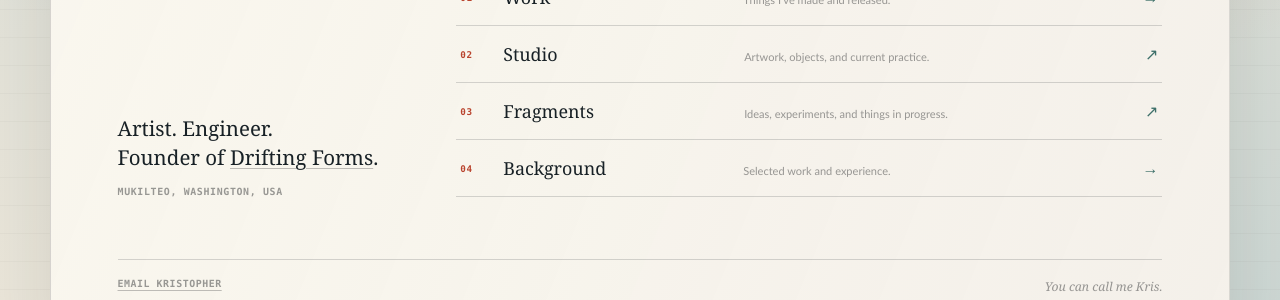
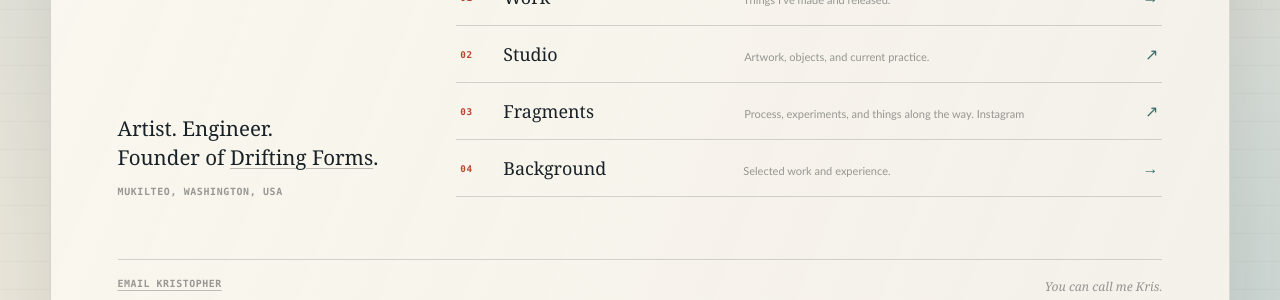
Before and after one commit to krwillxyz/krwillxyz.github.io, a Jekyll site: the page built from index.md, in a window 1280 px wide. Shown: the part 498-798 px from the top of the page. Built offline with Jekyll 4.4.1, drawn with Linux system fonts in a browser that asks for light colours.

Commit message:
Clarify Fragments Instagram destination

```diff
--- a/index.md
+++ b/index.md
@@ -29,9 +29,9 @@ body_class: home
         <span><strong>Studio</strong><small>Artwork, objects, and current practice.</small></span>
         <i aria-hidden="true">↗</i>
       </a>
-      <a href="https://www.instagram.com/krwillxyz/" target="_blank" rel="noopener noreferrer">
+      <a href="https://www.instagram.com/krwillxyz/" target="_blank" rel="noopener noreferrer" aria-label="Fragments on Instagram">
         <span class="name-home-number">03</span>
-        <span><strong>Fragments</strong><small>Ideas, experiments, and things in progress.</small></span>
+        <span><strong>Fragments</strong><small>Process, experiments, and things along the way. Instagram</small></span>
         <i aria-hidden="true">↗</i>
       </a>
       <a href="/background/">
```
